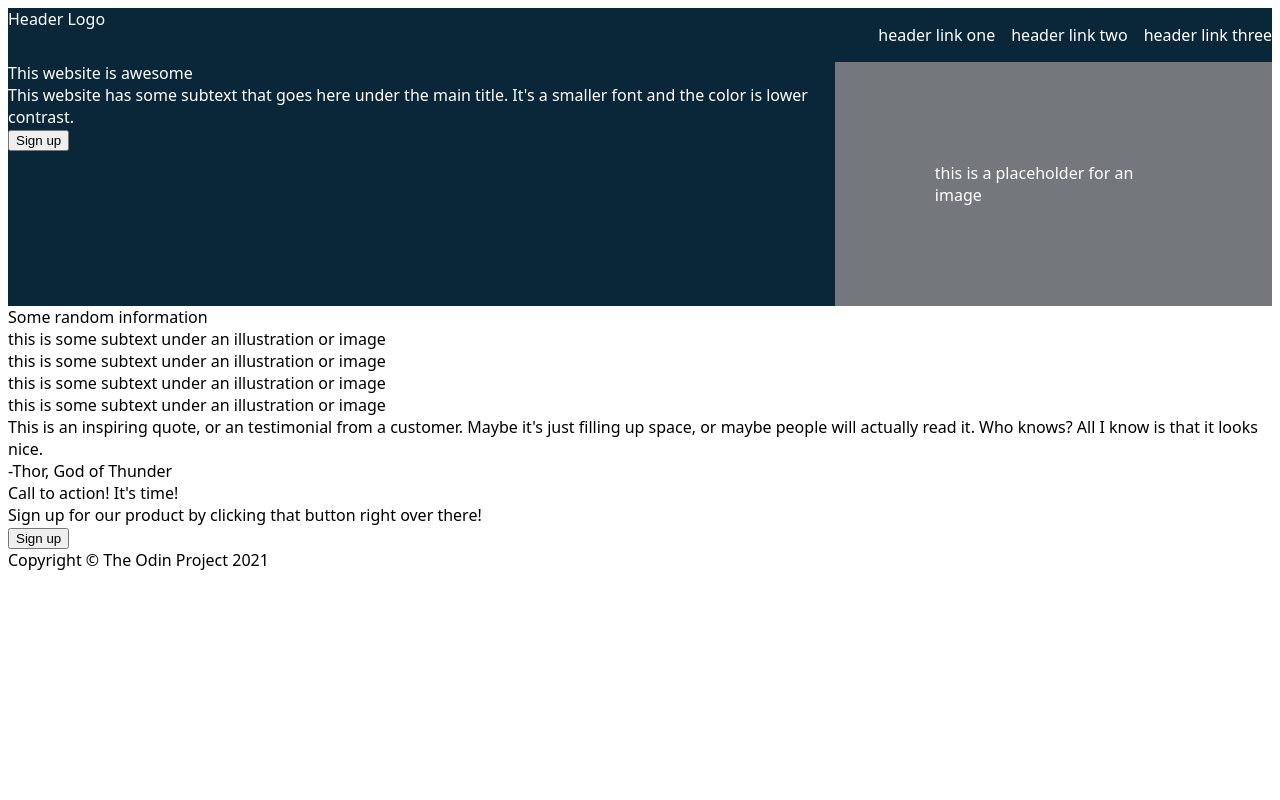
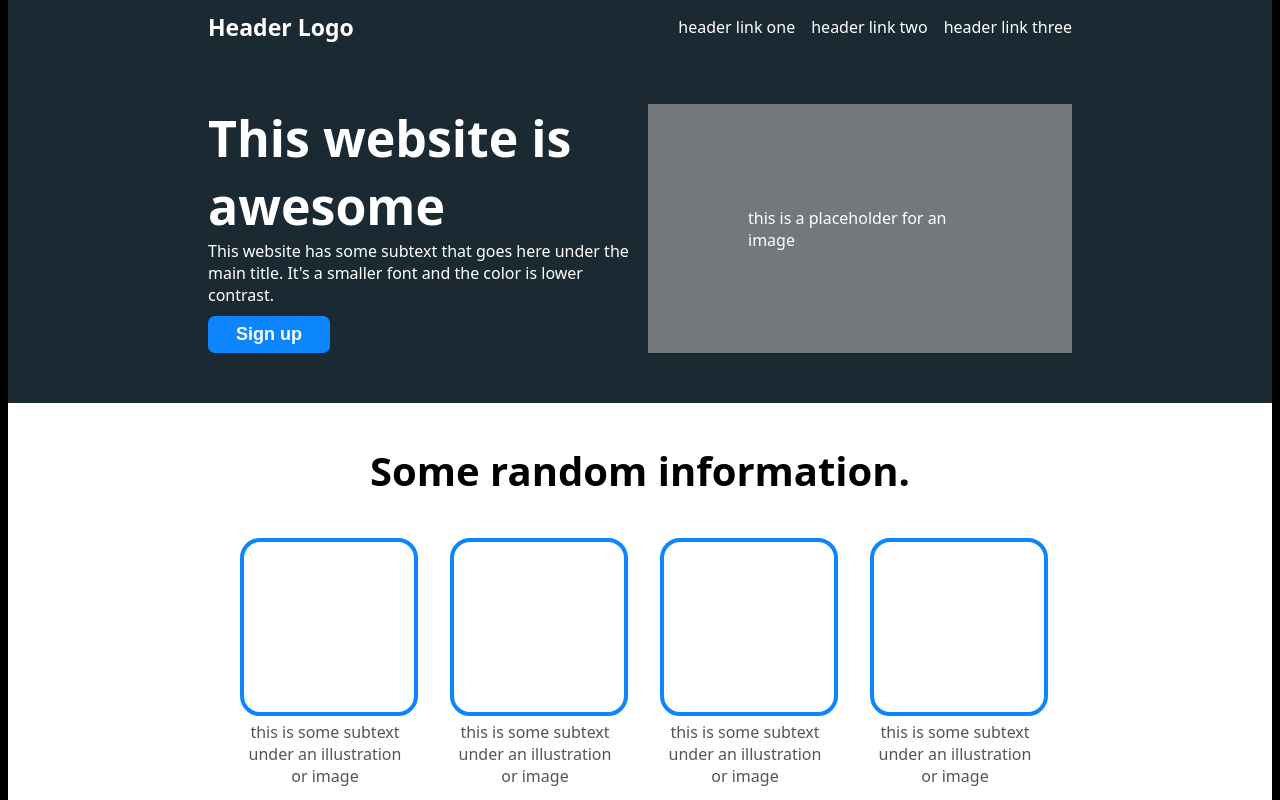
Before and after one commit to alskinner/landing-page, a plain HTML site: page index.html in a window 1280 px wide. Shown: the top 800 px of the page. Drawn offline with Linux system fonts and the light colour scheme.

Commit message:
Edit index.html and Edit style.css

```diff
--- a/index.html
+++ b/index.html
@@ -27,23 +27,31 @@
       <div class="image">this is a placeholder for an image</div>
     </div>
     <div class="main">
-      <div class="text">Some random information</div>
+      <div class="text">Some random information.</div>
       <div class="container">
+        <div class="box-text">
           <div class="box"></div>
           <div class="subtext">
             this is some subtext under an illustration or image
           </div>
+        </div>
+        <div class="box-text">
           <div class="box"></div>
           <div class="subtext">
             this is some subtext under an illustration or image
           </div>
+        </div>
+        <div class="box-text">
           <div class="box"></div>
           <div class="subtext">
             this is some subtext under an illustration or image
           </div>
+        </div>
+        <div class="box-text">
           <div class="box"></div>
           <div class="subtext">
             this is some subtext under an illustration or image
+          </div>
         </div>
       </div>
     </div>
@@ -56,6 +64,7 @@
       <div class="name">-Thor, God of Thunder</div>
     </div>
     <div class="main-three">
+      <div class="signup-container">
         <div class="call-container">
           <div class="call">Call to action! It's time!</div>
           <div class="call-sub">
@@ -64,6 +73,7 @@
         </div>
         <button class="sign-up-two">Sign up</button>
       </div>
+    </div>
     <div class="footer">
       <div class="footer-text">Copyright &copy; The Odin Project 2021</div>
     </div>
--- a/style.css
+++ b/style.css
@@ -1,12 +1,23 @@
 body {
     font-family: system-ui, -apple-system, BlinkMacSystemFont, 'Segoe UI', Roboto, Oxygen, Ubuntu, Cantarell, 'Open Sans', 'Helvetica Neue', sans-serif;
+    background-color: black;
+    margin-top: 0;
+    margin-bottom: 0;
 }
 
 .header {
-    background-color: rgb(10, 39, 58);
+    background-color: rgb(27, 41, 51);
     color: white;
     display: flex;
     justify-content: space-between;
+    align-items: center;
+    padding-left: 200px;
+    padding-right: 200px;
+}
+
+.logo {
+    font-weight: bold;
+    font-size: 23px;
 }
 
 ul {
@@ -21,13 +32,35 @@ a {
 }
 
 .main-title {
-    background-color: rgb(10, 39, 58);
+    background-color: rgb(27, 41, 51);
     color: white;
     display: flex;
+    padding: 50px 200px;
+    justify-content: space-between;
 }
 
 .title-container {
+    max-width: 440px;
 
+}
+
+.title-one {
+    font-size: 50px;
+    font-weight: bold;
+}
+
+.sign-up {
+    background-color: rgb(13, 133, 253);
+    border-radius: 7px;
+    color: white;
+    font-size: 18px;
+    font-weight: bold;
+    border: 0px;
+    display: flex;
+    justify-content: center;
+    align-items: center;
+    padding: 8px 28px;
+    margin-top: 10px;
 }
 
 .image {
@@ -37,3 +70,97 @@ a {
     align-items: center;
     padding: 100px;
 }
+
+.main {
+    background-color: white;
+    display: flex;
+    flex-direction: column;
+    justify-content: center;
+    align-items: center;
+    padding-bottom: 100px;
+}
+
+.text {
+    font-weight: bold;
+    font-size: 40px;
+    padding: 40px;
+}
+
+.box {
+    border: 4px solid rgb(13, 133, 253);
+    height: 170px;
+    width: 170px;
+    border-radius: 20px;
+}
+
+.container {
+    display: flex;
+    justify-content: center;
+    gap: 40px;
+}
+
+.box-text {
+    max-width: 170px;
+    text-align: center;
+    color: rgb(82, 85, 88);
+    display: flex;
+    flex-direction: column;
+    gap: 5px;
+}
+
+.main-two {
+    background-color: rgb(238, 238, 241);
+    display: flex;
+    flex-direction: column;
+    padding: 100px 320px;
+}
+
+.quote {
+    font-size: 35px;
+    font-style: italic;
+    font-weight: 100;
+}
+
+.name {
+    font-weight: bold;
+    align-self: flex-end;
+    font-size: 20px;
+}
+
+.main-three {
+    background-color: white;
+    padding: 100px 200px;
+}
+
+.signup-container {
+    background-color: rgb(13, 133, 253);
+    color: white;
+    display: flex;
+    justify-content: space-between;
+    align-items: center;
+    padding: 50px 100px;
+    border-radius: 10px;
+}
+
+.call {
+    font-size: 25px;
+    font-weight: bold;
+}
+
+.sign-up-two {
+    background-color: rgb(13, 133, 253);
+    color: white;
+    font-size: 18px;
+    font-weight: bold;
+    border: white solid 2px;
+    padding: 8px 28px;
+    border-radius: 7px;
+}
+
+.footer {
+    background-color: rgb(27, 41, 51);
+    color: white;
+    text-align: center;
+    padding-top: 40px;
+    padding-bottom: 40px;
+}
```
Lines whose indentation alone changed are shown as unchanged.
